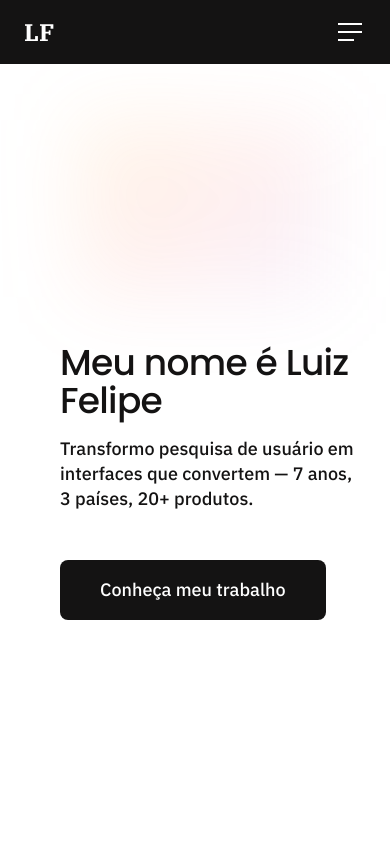
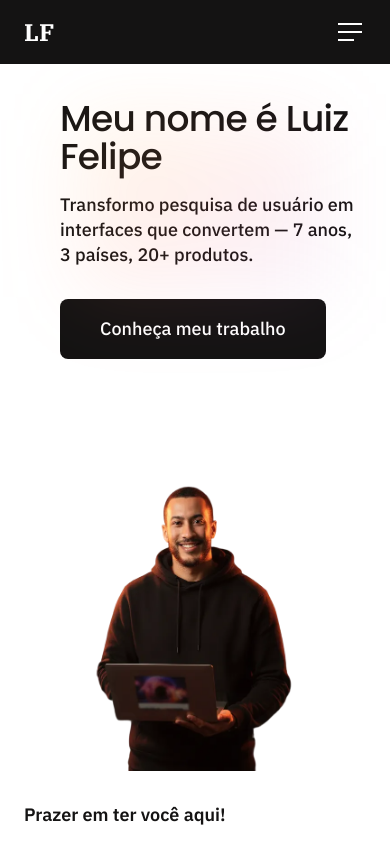
Before and after one commit to luiznepo/projects-2026, a Next.js app: page /pt in a window 390 px wide. Shown: the top 844 px of the page. Built offline with nearby package versions, Linux system fonts and the light colour scheme.

Commit message:
fix: hero photo mobile, works layout centered, about gap

```diff
--- a/components/sections/About.tsx
+++ b/components/sections/About.tsx
@@ -15,7 +15,7 @@ export function About({ content, experience }: AboutProps) {
   return (
     <section id="about">
       {/* ── Part 1: Welcome ── */}
-      <div className="bg-white px-6 lg:px-[120px] pt-[32px] lg:pt-[60px] pb-0">
+      <div className="bg-white px-6 lg:px-[120px] pt-[32px] lg:pt-[60px] pb-6">
         {/* Title */}
         <motion.div
           initial={{ opacity: 0, y: 24 }}
--- a/components/sections/Hero.tsx
+++ b/components/sections/Hero.tsx
@@ -12,10 +12,10 @@ export function Hero({ content }: HeroProps) {
   return (
     <section
       id="home"
-      className="min-h-screen lg:min-h-[960px] bg-white flex overflow-hidden"
+      className="bg-white overflow-hidden flex flex-col lg:flex-row lg:min-h-[960px]"
     >
-      {/* Left: text content */}
-      <div className="flex-1 flex items-center pl-[60px] lg:pl-[120px] pr-8 z-10 relative">
+      {/* Text content */}
+      <div className="flex-1 flex lg:items-center pl-[60px] lg:pl-[120px] pr-8 z-10 relative pt-10 pb-8 lg:pt-0 lg:pb-0">
         {/* Decorative gradient blob */}
         <div
           className="absolute top-[60px] left-[80px] w-[246px] h-[177px] pointer-events-none"
@@ -29,9 +29,9 @@ export function Hero({ content }: HeroProps) {
           initial={{ opacity: 0, y: 30 }}
           animate={{ opacity: 1, y: 0 }}
           transition={{ duration: 0.8, ease: [0.25, 0.1, 0.25, 1] }}
-          className="flex flex-col gap-16 max-w-[545px]"
+          className="flex flex-col gap-10 lg:gap-16 max-w-[545px]"
         >
-          <div className="flex flex-col gap-12">
+          <div className="flex flex-col gap-8 lg:gap-12">
             {/* Name + role */}
             <div className="flex flex-col gap-0">
               <h1
@@ -90,24 +90,23 @@ export function Hero({ content }: HeroProps) {
         </motion.div>
       </div>
 
-      {/* Right: photo */}
+      {/* Photo */}
       <motion.div
         initial={{ opacity: 0, x: 40 }}
         animate={{ opacity: 1, x: 0 }}
         transition={{ duration: 0.9, delay: 0.15, ease: [0.25, 0.1, 0.25, 1] }}
-        className="relative flex-shrink-0 hidden md:block"
-        style={{ width: '55%', maxWidth: '864px', minHeight: '960px' }}
+        className="relative flex-shrink-0 h-[380px] w-full lg:h-auto lg:w-[55%] lg:max-w-[864px] lg:min-h-[960px]"
       >
-        {/* Gradient overlays (decorative vectors from Figma) */}
+        {/* Gradient overlays — desktop only */}
         <div
-          className="absolute bottom-0 right-0 w-[390px] h-[272px] pointer-events-none z-10"
+          className="hidden lg:block absolute bottom-0 right-0 w-[390px] h-[272px] pointer-events-none z-10"
           style={{
             background: 'linear-gradient(135deg, rgba(255,177,71,0.6) 0%, rgba(255,108,99,0.4) 100%)',
             filter: 'blur(60px)',
           }}
         />
         <div
-          className="absolute top-0 left-0 w-[446px] h-[320px] pointer-events-none z-10"
+          className="hidden lg:block absolute top-0 left-0 w-[446px] h-[320px] pointer-events-none z-10"
           style={{
             background: 'linear-gradient(135deg, rgba(184,106,223,0.4) 0%, rgba(255,108,99,0.3) 100%)',
             filter: 'blur(60px)',
@@ -120,14 +119,14 @@ export function Hero({ content }: HeroProps) {
           fill
           className="object-cover object-top"
           priority
-          sizes="864px"
+          sizes="(max-width: 1024px) 100vw, 864px"
         />
 
-        {/* Star decorations */}
-        <div className="absolute top-[136px] right-[220px] z-20">
+        {/* Star decorations — desktop only */}
+        <div className="hidden lg:block absolute top-[136px] right-[220px] z-20">
           <div className="w-7 h-7 bg-white" style={{ clipPath: 'polygon(50% 0%, 61% 35%, 98% 35%, 68% 57%, 79% 91%, 50% 70%, 21% 91%, 32% 57%, 2% 35%, 39% 35%)' }} />
         </div>
-        <div className="absolute bottom-[663px] left-[61px] z-20">
+        <div className="hidden lg:block absolute bottom-[663px] left-[61px] z-20">
           <div className="w-[22px] h-[22px] bg-white" style={{ clipPath: 'polygon(50% 0%, 61% 35%, 98% 35%, 68% 57%, 79% 91%, 50% 70%, 21% 91%, 32% 57%, 2% 35%, 39% 35%)' }} />
         </div>
       </motion.div>
--- a/components/sections/Works.tsx
+++ b/components/sections/Works.tsx
@@ -62,11 +62,11 @@ function ProjectCard({
       transition={{ duration: 0.5, delay: index * 0.08 }}
       className="flex items-center justify-center w-full"
     >
-      <div className="flex flex-col lg:flex-row gap-8 lg:gap-[30px] items-start w-full">
-        {/* Left: text column */}
-        <div className="w-full lg:flex-1 flex flex-col gap-[24px] items-start justify-center min-w-0">
+      <div className="flex flex-col lg:flex-row gap-6 lg:gap-[30px] items-center lg:items-start w-full">
+        {/* Text column */}
+        <div className="w-full lg:flex-1 flex flex-col gap-[20px] lg:gap-[24px] items-center lg:items-start justify-center min-w-0 text-center lg:text-left">
           {/* Client + title */}
-          <div className="flex flex-col gap-[16px] w-full">
+          <div className="flex flex-col gap-[12px] lg:gap-[16px] w-full">
             <p
               style={{
                 fontFamily: IBM,
@@ -91,6 +91,11 @@ function ProjectCard({
             >
               {project.title}
             </h3>
+          </div>
+
+          {/* Media — mobile only (between title and description) */}
+          <div className="w-full lg:hidden">
+            <ProjectMedia project={project} />
           </div>
 
           {/* Description */}
@@ -135,8 +140,10 @@ function ProjectCard({
           </motion.a>
         </div>
 
-        {/* Right: media (image or iframe) */}
-        <ProjectMedia project={project} />
+        {/* Media — desktop only (right column) */}
+        <div className="hidden lg:flex w-full lg:flex-1 items-center justify-center min-w-0">
+          <ProjectMedia project={project} />
+        </div>
       </div>
     </motion.div>
   )
@@ -159,7 +166,7 @@ export function Works({ content }: WorksProps) {
         whileInView={{ opacity: 1, y: 0 }}
         viewport={{ once: true, margin: '-60px' }}
         transition={{ duration: 0.6 }}
-        className="flex flex-col gap-[16px] mb-[40px] lg:mb-[56px]"
+        className="flex flex-col gap-[16px] mb-[40px] lg:mb-[56px] text-center lg:text-left"
       >
         <p
           style={{
```
